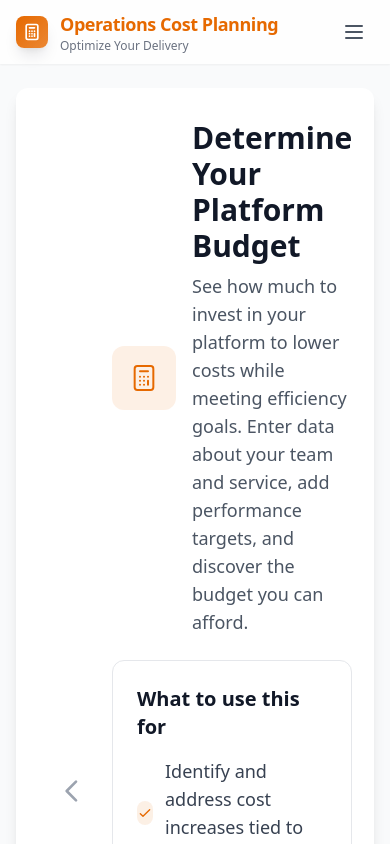
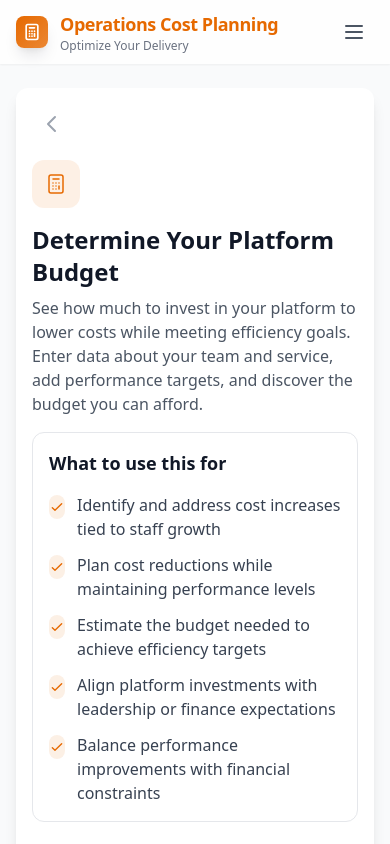
Before and after one commit to viktorcessan/CostAnalysis, a SvelteKit app: page /calculator/target_analysis/team_model in a window 390 px wide. Shown: the top 844 px of the page. Built offline with nearby package versions, Linux system fonts and the light colour scheme.

Commit message:
Refactor UI components across analysis pages for improved clarity and consistency

```diff
--- a/src/routes/calculator/target_analysis/[model]/+page.svelte
+++ b/src/routes/calculator/target_analysis/[model]/+page.svelte
@@ -24,72 +24,72 @@
 
   <div class="container mx-auto px-4 py-6">
     <div class="max-w-7xl mx-auto space-y-6">
-      <div class="bg-white rounded-xl shadow-lg p-8">
-        <div class="flex items-center gap-4 mb-6">
+      <div class="bg-white rounded-xl shadow-lg p-4 sm:p-8">
+        <div class="flex flex-col sm:flex-row items-start sm:items-center gap-4 mb-6">
           <button
             class="p-2 rounded-lg hover:bg-gray-100 transition-colors group"
             on:click={handleBack}
           >
-            <svg class="w-8 h-8 text-gray-400 group-hover:text-gray-600" fill="none" viewBox="0 0 24 24" stroke="currentColor">
+            <svg class="w-6 h-6 sm:w-8 sm:h-8 text-gray-400 group-hover:text-gray-600" fill="none" viewBox="0 0 24 24" stroke="currentColor">
               <path stroke-linecap="round" stroke-linejoin="round" stroke-width="2" d="M15 19l-7-7 7-7" />
             </svg>
           </button>
-          <div class="space-y-6 flex-1">
-            <div class="flex items-center gap-4">
-              <div class="w-16 h-16 rounded-xl bg-secondary/10 flex items-center justify-center flex-shrink-0">
-                <svg class="w-8 h-8 text-secondary" fill="none" viewBox="0 0 24 24" stroke="currentColor">
+          <div class="space-y-4 sm:space-y-6 w-full">
+            <div class="flex flex-col sm:flex-row items-start sm:items-center gap-4">
+              <div class="w-12 h-12 sm:w-16 sm:h-16 rounded-xl bg-secondary/10 flex items-center justify-center flex-shrink-0">
+                <svg class="w-6 h-6 sm:w-8 sm:h-8 text-secondary" fill="none" viewBox="0 0 24 24" stroke="currentColor">
                   <path stroke-linecap="round" stroke-linejoin="round" stroke-width="1.5" d="M9 7h6m0 10v-3m-3 3h.01M9 17h.01M9 14h.01M12 14h.01M15 11h.01M12 11h.01M9 11h.01M7 21h10a2 2 0 002-2V5a2 2 0 00-2-2H7a2 2 0 00-2 2v14a2 2 0 002 2z" />
                 </svg>
               </div>
               <div>
-                <h2 class="text-3xl font-bold text-gray-900">Determine Your Platform Budget</h2>
-                <p class="text-lg text-gray-600 mt-2">
+                <h2 class="text-2xl sm:text-3xl font-bold text-gray-900">Determine Your Platform Budget</h2>
+                <p class="text-base sm:text-lg text-gray-600 mt-2">
                   See how much to invest in your platform to lower costs while meeting efficiency goals. Enter data about your team and service, add performance targets, and discover the budget you can afford.
                 </p>
               </div>
             </div>
-            <div class="bg-white border border-gray-200 rounded-xl p-6">
-              <h3 class="text-xl font-semibold text-gray-900 mb-4">What to use this for</h3>
-              <ul class="space-y-4">
-                <li class="flex items-center text-gray-700">
-                  <div class="w-6 h-6 rounded-full bg-secondary/10 flex items-center justify-center mr-3">
+            <div class="bg-white border border-gray-200 rounded-xl p-4 sm:p-6">
+              <h3 class="text-lg sm:text-xl font-semibold text-gray-900 mb-4">What to use this for</h3>
+              <ul class="space-y-3 sm:space-y-4">
+                <li class="flex items-start sm:items-center text-gray-700">
+                  <div class="w-6 h-6 rounded-full bg-secondary/10 flex items-center justify-center mr-3 mt-0.5 sm:mt-0">
                     <svg class="w-4 h-4 text-secondary" fill="none" viewBox="0 0 24 24" stroke="currentColor">
                       <path stroke-linecap="round" stroke-linejoin="round" stroke-width="2" d="M5 13l4 4L19 7" />
                     </svg>
                   </div>
-                  <span class="text-lg">Identify and address cost increases tied to staff growth</span>
+                  <span class="text-base sm:text-lg">Identify and address cost increases tied to staff growth</span>
                 </li>
-                <li class="flex items-center text-gray-700">
-                  <div class="w-6 h-6 rounded-full bg-secondary/10 flex items-center justify-center mr-3">
+                <li class="flex items-start sm:items-center text-gray-700">
+                  <div class="w-6 h-6 rounded-full bg-secondary/10 flex items-center justify-center mr-3 mt-0.5 sm:mt-0">
                     <svg class="w-4 h-4 text-secondary" fill="none" viewBox="0 0 24 24" stroke="currentColor">
                       <path stroke-linecap="round" stroke-linejoin="round" stroke-width="2" d="M5 13l4 4L19 7" />
                     </svg>
                   </div>
-                  <span class="text-lg">Plan cost reductions while maintaining performance levels</span>
+                  <span class="text-base sm:text-lg">Plan cost reductions while maintaining performance levels</span>
                 </li>
-                <li class="flex items-center text-gray-700">
-                  <div class="w-6 h-6 rounded-full bg-secondary/10 flex items-center justify-center mr-3">
+                <li class="flex items-start sm:items-center text-gray-700">
+                  <div class="w-6 h-6 rounded-full bg-secondary/10 flex items-center justify-center mr-3 mt-0.5 sm:mt-0">
                     <svg class="w-4 h-4 text-secondary" fill="none" viewBox="0 0 24 24" stroke="currentColor">
                       <path stroke-linecap="round" stroke-linejoin="round" stroke-width="2" d="M5 13l4 4L19 7" />
                     </svg>
                   </div>
-                  <span class="text-lg">Estimate the budget needed to achieve efficiency targets</span>
+                  <span class="text-base sm:text-lg">Estimate the budget needed to achieve efficiency targets</span>
                 </li>
-                <li class="flex items-center text-gray-700">
-                  <div class="w-6 h-6 rounded-full bg-secondary/10 flex items-center justify-center mr-3">
+                <li class="flex items-start sm:items-center text-gray-700">
+                  <div class="w-6 h-6 rounded-full bg-secondary/10 flex items-center justify-center mr-3 mt-0.5 sm:mt-0">
                     <svg class="w-4 h-4 text-secondary" fill="none" viewBox="0 0 24 24" stroke="currentColor">
                       <path stroke-linecap="round" stroke-linejoin="round" stroke-width="2" d="M5 13l4 4L19 7" />
                     </svg>
                   </div>
-                  <span class="text-lg">Align platform investments with leadership or finance expectations</span>
+                  <span class="text-base sm:text-lg">Align platform investments with leadership or finance expectations</span>
                 </li>
-                <li class="flex items-center text-gray-700">
-                  <div class="w-6 h-6 rounded-full bg-secondary/10 flex items-center justify-center mr-3">
+                <li class="flex items-start sm:items-center text-gray-700">
+                  <div class="w-6 h-6 rounded-full bg-secondary/10 flex items-center justify-center mr-3 mt-0.5 sm:mt-0">
                     <svg class="w-4 h-4 text-secondary" fill="none" viewBox="0 0 24 24" stroke="currentColor">
                       <path stroke-linecap="round" stroke-linejoin="round" stroke-width="2" d="M5 13l4 4L19 7" />
                     </svg>
                   </div>
-                  <span class="text-lg">Balance performance improvements with financial constraints</span>
+                  <span class="text-base sm:text-lg">Balance performance improvements with financial constraints</span>
                 </li>
               </ul>
             </div>
```
Also changed, not shown: src/routes/calculator/base_analysis/[model]/+page.svelte (+21 -21 lines), src/routes/calculator/team_analysis/[model]/+page.svelte (+27 -27 lines).
